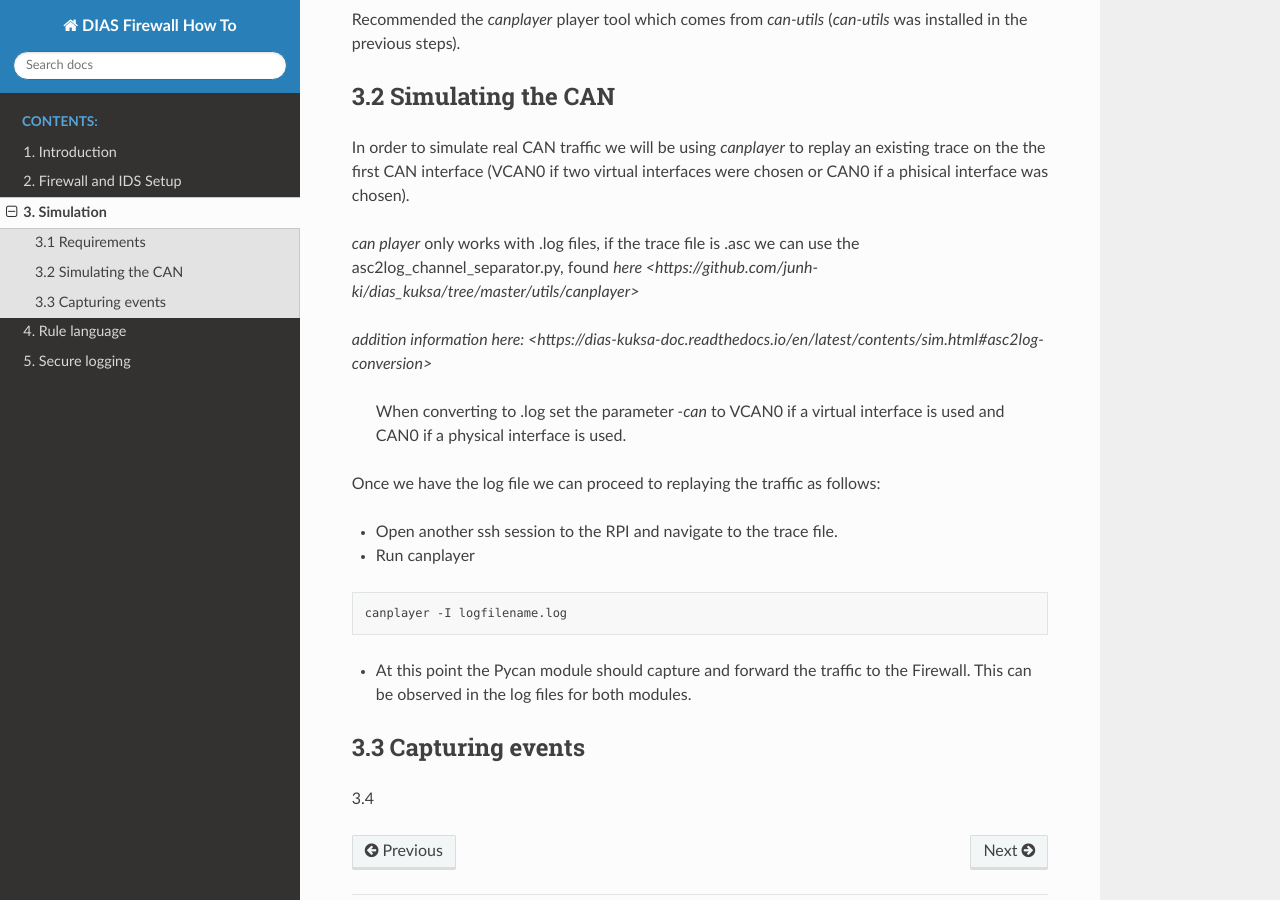
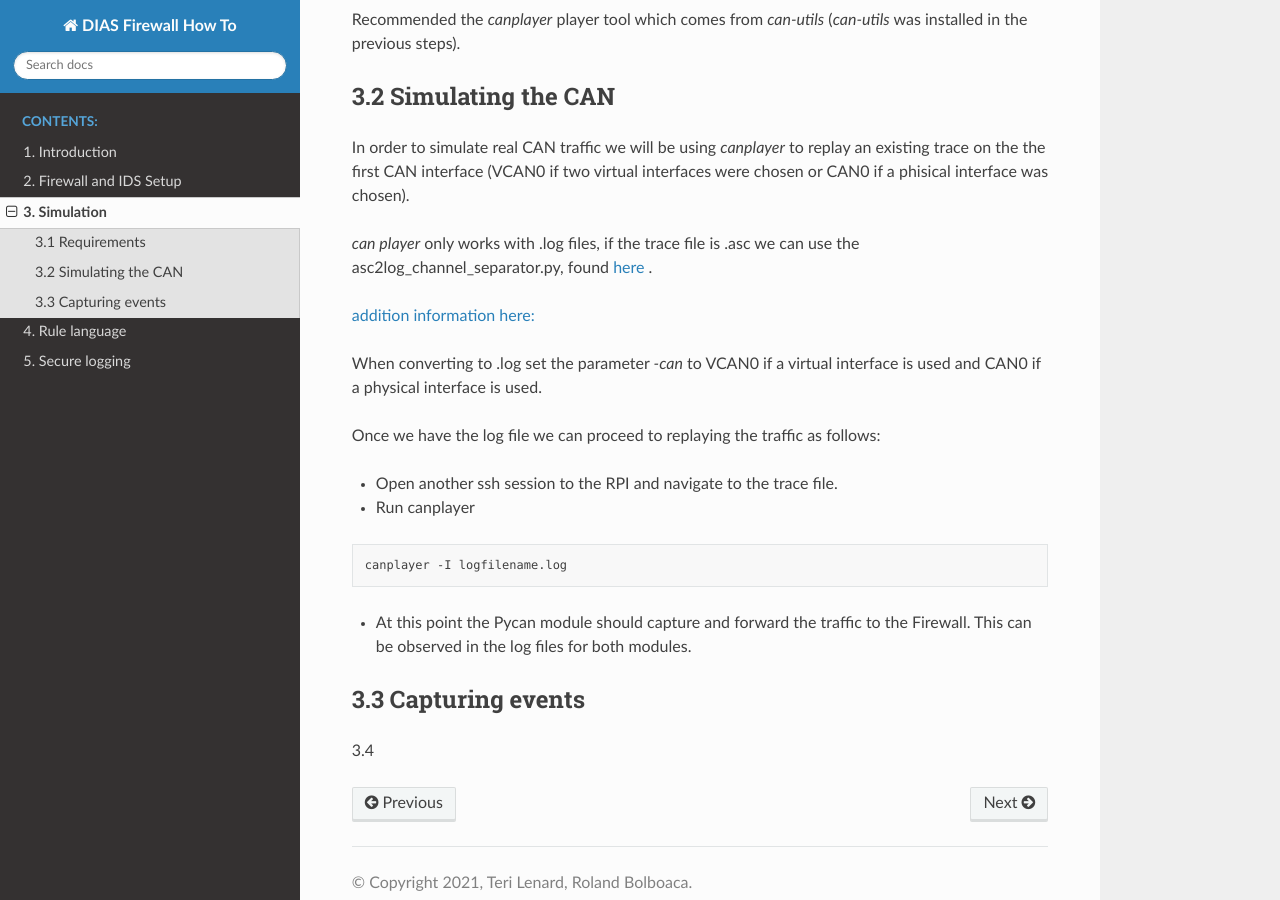
Before and after one commit to terilenard/dias-kuksa-firewall-doc, a Sphinx documentation site: the page built from source/run.rst, in a window 1280 px wide and 900 px high, scrolled down 496 px. Built offline with Sphinx 7.4.7 and the Read the Docs theme 2.0.0, drawn with Linux system fonts in a browser that asks for light colours.

Commit message:
Update run.rst

```diff
--- a/source/run.rst
+++ b/source/run.rst
@@ -18,11 +18,11 @@ Recommended the *canplayer* player tool which comes from *can-utils* (*can-utils
 
 In order to simulate real CAN traffic we will be using *canplayer* to replay an existing trace on the the first CAN interface (VCAN0 if two virtual interfaces were chosen or CAN0 if a phisical interface was chosen).
 
-*can player* only works with .log files, if the trace file is .asc we can use the asc2log_channel_separator.py, found `here <https://github.com/junh-ki/dias_kuksa/tree/master/utils/canplayer>`
+*can player* only works with .log files, if the trace file is .asc we can use the asc2log_channel_separator.py, found `here <https://github.com/junh-ki/dias_kuksa/tree/master/utils/canplayer>`_ .
 
-`addition information here: <https://dias-kuksa-doc.readthedocs.io/en/latest/contents/sim.html#asc2log-conversion>`
+`addition information here: <https://dias-kuksa-doc.readthedocs.io/en/latest/contents/sim.html#asc2log-conversion>`_
 
- When converting to .log set the parameter *-can* to VCAN0 if a virtual interface is used and CAN0 if a physical interface is used.
+When converting to .log set the parameter *-can* to VCAN0 if a virtual interface is used and CAN0 if a physical interface is used.
 
 
 Once we have the log file we can proceed to replaying the traffic as follows:
```
